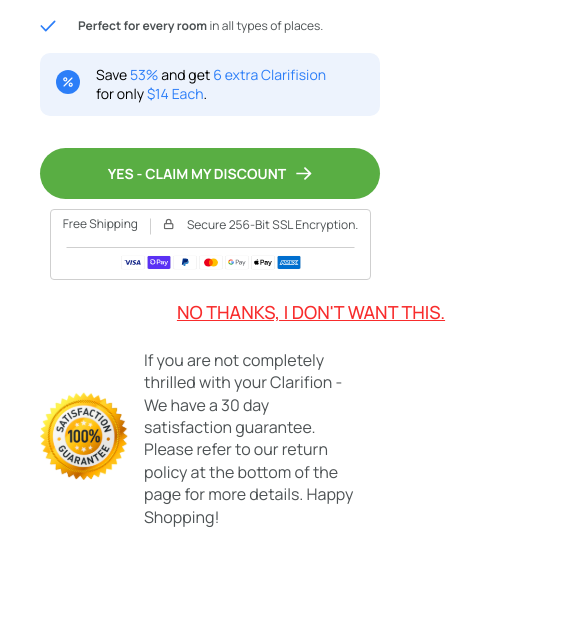
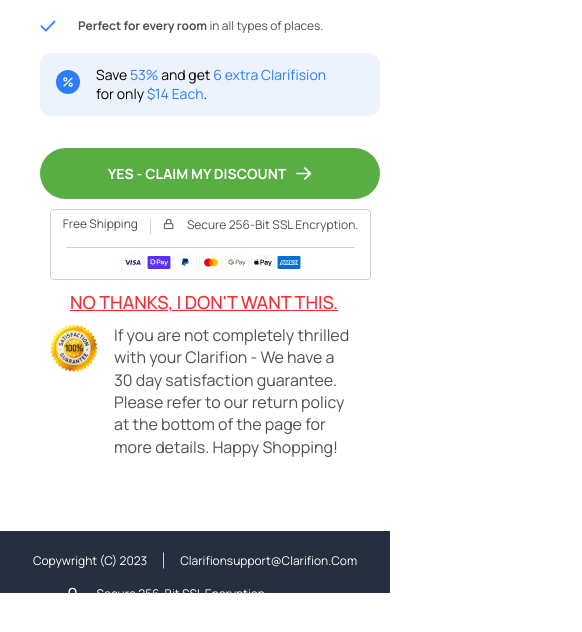
Before and after one commit to leonardojcpg/EJamAssignment, a React (Create React App) app: page / in a window 390 px wide. Shown: the part 826-1458 px from the top of the page, 582 px wide, since content can reach past the window. Before the commit the page ends 1354 px from the top, so only its background shows below. Built offline with nearby package versions, Linux system fonts and the light colour scheme.

Commit message:
feat: Footer responsive

```diff
--- a/src/App.js
+++ b/src/App.js
@@ -4,7 +4,7 @@
 import { PageTitle } from "./Components/PageTitle/index.jsx";
 import { PurchaseConfirmationSteps } from "./Components/PurchaseConfirmationSteps/index.jsx";
 import { Announcement } from "./Components/Announcement/announcement.jsx";
-//import { Footer } from "./Components/Footer/index.jsx";
+import { Footer } from "./Components/Footer/index.jsx";
 import { useMediaQuery } from "react-responsive";
 
 function App() {
@@ -31,11 +31,11 @@
         isMobile={isMobile}
       />
       <Announcement showLeftSide={!isMobile} />
-{/*       <Footer
+       <Footer
         copywright="Copywright (C) 2023"
         email="clarifionsupport@clarifion.com"
         secure="Secure 256-bit SSL encryption."
-      /> */}
+      />
     </div>
   );
 }
--- a/src/Components/Announcement/RightSideAnnouncement/styles.css
+++ b/src/Components/Announcement/RightSideAnnouncement/styles.css
@@ -56,4 +56,43 @@
     align-items: flex-start;
 
   }
+
+  .dontWantMessage{
+    width: 179px;
+    color: #F82C2C;
+    font-family: 'Manrope';
+    font-size: 12px;
+    font-style: normal;
+    font-weight: 500;
+    line-height: normal;
+    text-decoration-line: underline;
+    text-transform: uppercase;
+    white-space: nowrap;
+    justify-content: center;
+    margin: 0 30px;
+  }
+
+  .warrantyMessage{
+    display: flex;
+    align-items: flex-start;
+    gap: 16px;
+    align-self: stretch;
+    margin: 10px;
+  }
+
+  .warrantyMessage img{
+    width: 48px;
+    height: 48px;
+  };
+
+  .warrantyMessage span{
+    width: 256px;
+    height: 77px;
+    color: #4D5254;
+    font-family: 'Manrope';
+    font-size: 10px;
+    font-style: normal;
+    font-weight: 400;
+    line-height: 140%;
+  }
 }
--- a/src/Components/Footer/styles.css
+++ b/src/Components/Footer/styles.css
@@ -59,3 +59,32 @@
   width: 1rem;
   height: 1rem;
 }
+
+@media(max-width: 767px){
+  .footer-container{
+    margin: 750px auto;
+    display: flex;
+    width: 100%;
+    padding: 20px;
+    flex-direction: column;
+    align-items: center;
+    gap: 16px;
+    height: 62px;
+  }
+
+  .footer-container span{
+    color: #FFF;
+    font-family: 'Manrope';
+    font-size: 12px;
+    font-style: normal;
+    font-weight: 400;
+    line-height: 140%; /* 16.8px */
+    text-transform: capitalize;
+  }
+
+  .copyright-container{
+    width: 350px;
+    justify-content: center;
+    align-items: center;
+  }
+}
```
Also changed, not shown: src/globals.css (line endings or trailing spaces).
